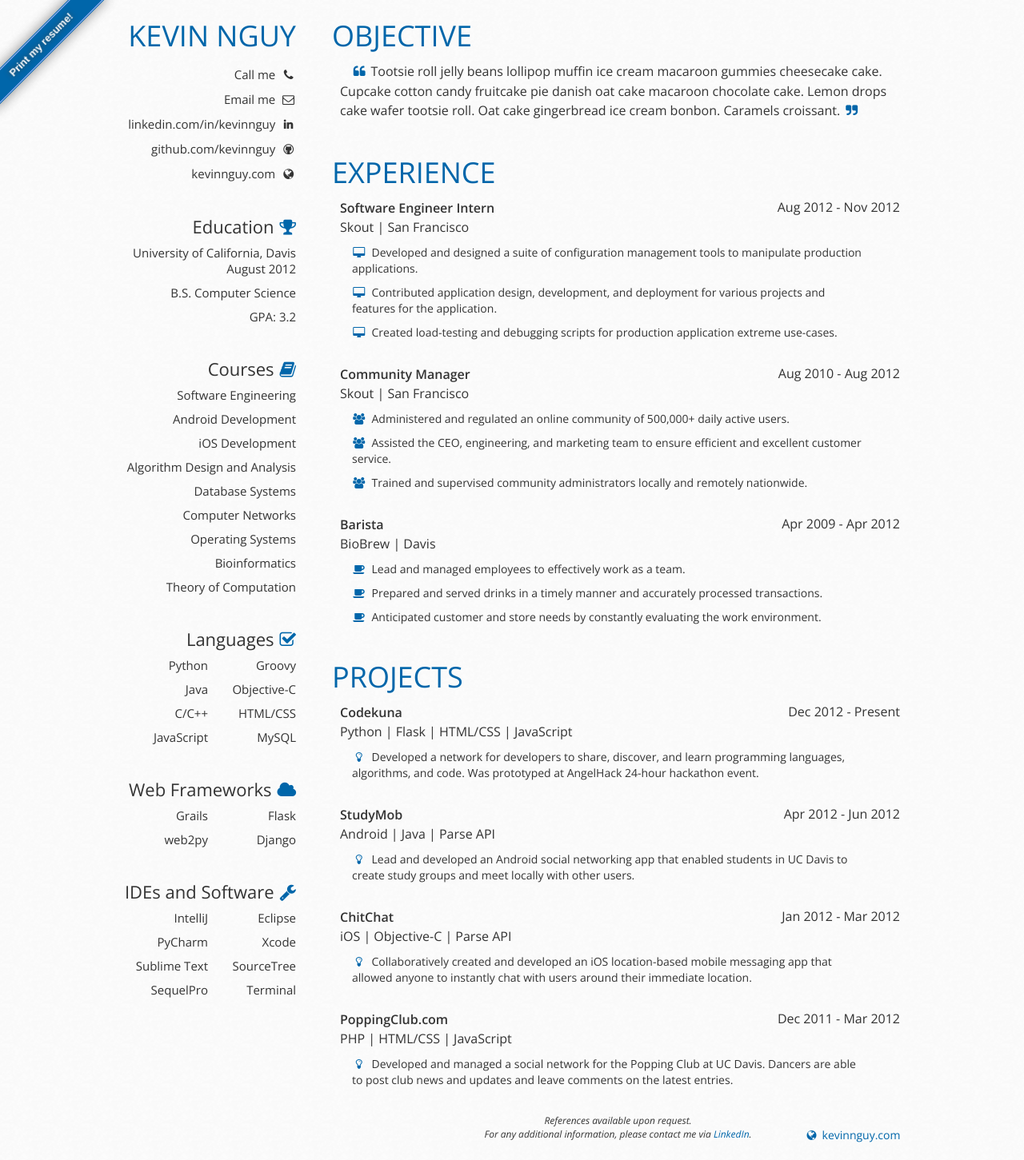
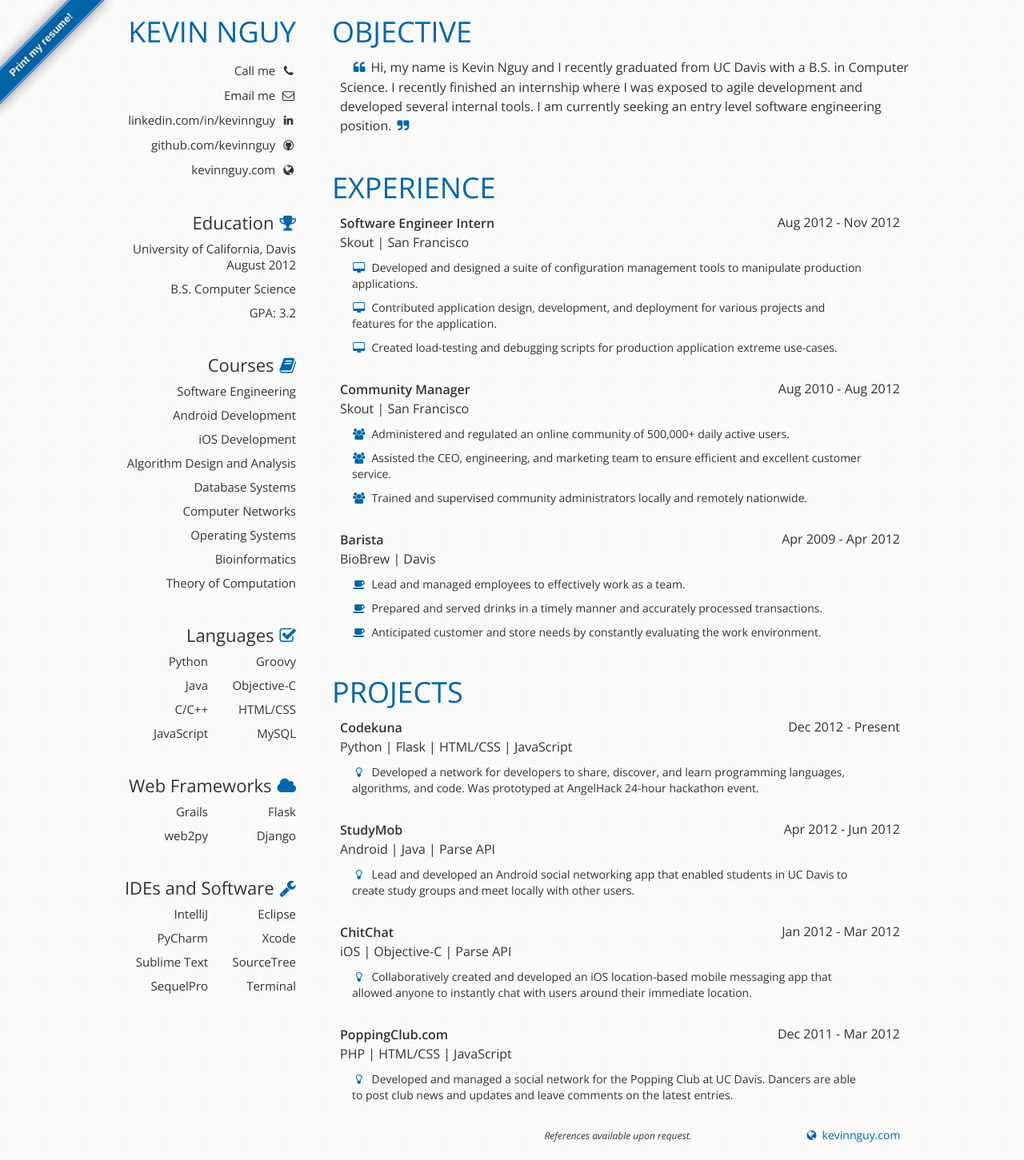
Before and after one commit to kevinnguy/kevinnguy.github.com, a Jekyll site: the page index.html, which Jekyll copies as it is, in a window 1280 px wide. Shown: the whole page at 80% size. Built offline with Jekyll 4.4.1, drawn with Linux system fonts in a browser that asks for light colours.

Commit message:
reduced margin of body and updated objective

```diff
--- a/index.html
+++ b/index.html
@@ -112,7 +112,7 @@
         <div id="objective" class="thirteen columns">
           <a>Objective</a>
         </div>
-        <p style="padding-left:20px">&nbsp;&nbsp;&nbsp;&nbsp;<a class="icon-quote-left description"></a>Tootsie roll jelly beans lollipop muffin ice cream macaroon gummies cheesecake cake. Cupcake cotton candy fruitcake pie danish oat cake macaroon chocolate cake. Lemon drops cake wafer tootsie roll. Oat cake gingerbread ice cream bonbon. Caramels croissant.<a class="icon-quote-right icon"></a></p>
+        <p style="padding-left:20px">&nbsp;&nbsp;&nbsp;&nbsp;<a class="icon-quote-left description"></a>Hi, my name is Kevin Nguy and I recently graduated from UC Davis with a B.S. in Computer Science. I recently finished an internship where I was exposed to agile development and developed several internal tools. I am currently seeking an entry level software engineering position.<a class="icon-quote-right icon"></a></p>
 
         <div id="experience" class="thirteen columns">
           <a>Experience</a>
@@ -180,8 +180,8 @@
         <div id="footer">
           <div class="tr">
             <div class="d1"></div>
-            <div class="d2"><em>References available upon request.</br>For any additional information, please contact me via <a href="http://linkedin.com/in/kevinnguy" onClick="_gaq.push(['_trackEvent', 'Link', 'Click', 'Sidebar LinkedIn']);" title="Connect with me" target="_blank">LinkedIn</a>.</em></div>
-            <div class="d3"></br><a href="http://kevinnguy.com" class="icon-globe description" target="_blank"></a><a href="http://kevinnguy.com" target="_blank">kevinnguy.com</a>&nbsp;&nbsp;&nbsp;&nbsp;</li></div>
+            <div class="d2"><em>References available upon request.<!-- </br>For any additional information, please contact me via <a href="http://linkedin.com/in/kevinnguy" onClick="_gaq.push(['_trackEvent', 'Link', 'Click', 'Sidebar LinkedIn']);" title="Connect with me" target="_blank">LinkedIn</a>. --></em></div>
+            <div class="d3"><!-- </br> --><a href="http://kevinnguy.com" class="icon-globe description" target="_blank"></a><a href="http://kevinnguy.com" target="_blank">kevinnguy.com</a>&nbsp;&nbsp;&nbsp;&nbsp;</li></div>
           </div>
         </div>
 
```
Also changed, not shown: static/css/style.css, 3 other files.
